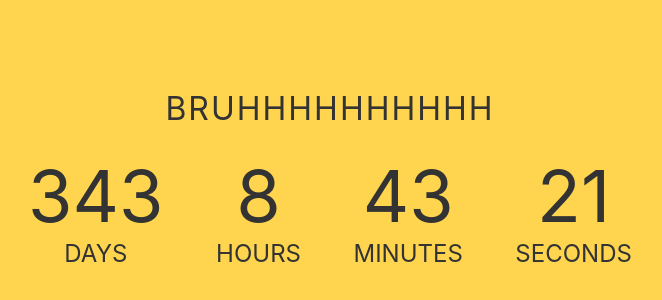
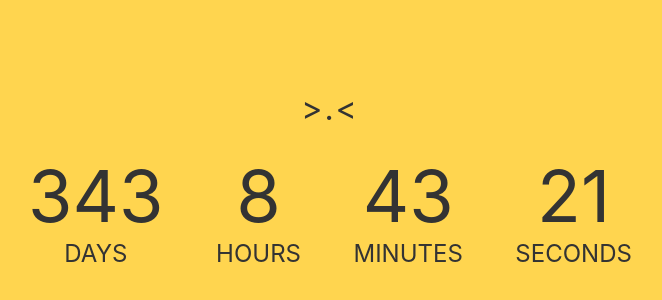
Before and after one commit to Hatties21/bruhhhh, a plain HTML site: page index.html in a window 1280 px wide. Shown: the part 210-510 px from the top of the page, without its empty margins (310-972 px from the left). Drawn offline with nearby package versions, Linux system fonts and the light colour scheme.

Commit message:
Update index.html

```diff
--- a/index.html
+++ b/index.html
@@ -3,7 +3,7 @@
 <head>
     <meta charset="ISO-8859-1">
     <script type="text/javascript" src="http://code.jquery.com/jquery-latest.js"></script>
-    <title>bruhhhhhhhh</title>
+    <title>CountDown</title>
     <link rel="stylesheet" href="MyStyle.css">
     <script src="Script.js"></script>
 
@@ -12,7 +12,7 @@
 <body>
   <div id="countdown-timer"></div>
     <div class="container">
-        <h1 id="headline">bruhhhhhhhhhh</h1>
+        <h1 id="headline">>.<</h1>
         <div id="countdown">
           <ul>
             <li><span id="days"></span>days</li>
```
